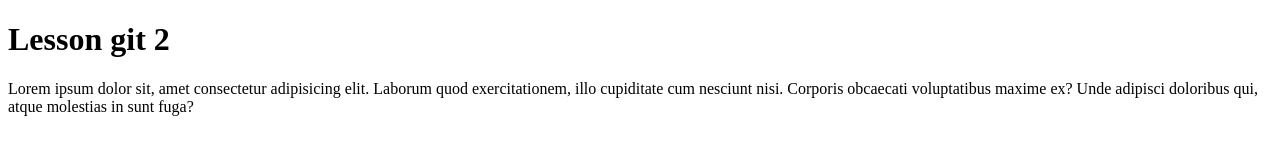
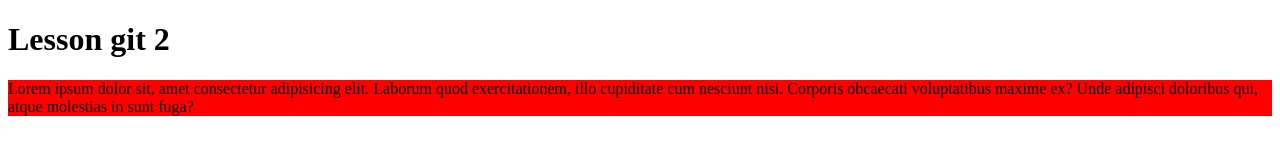
Before and after one commit to vetaluga/sec-rep, a plain HTML site: page index.html in a window 1280 px wide. Drawn offline with Linux system fonts and the light colour scheme.

Commit message:
add styles for p

```diff
--- a/index.html
+++ b/index.html
@@ -7,6 +7,6 @@
 </head>
 <body>
     <h1>Lesson git 2</h1>
-    <p>Lorem ipsum dolor sit, amet consectetur adipisicing elit. Laborum quod exercitationem, illo cupiditate cum nesciunt nisi. Corporis obcaecati voluptatibus maxime ex? Unde adipisci doloribus qui, atque molestias in sunt fuga?</p>
+    <p style="background: red;">Lorem ipsum dolor sit, amet consectetur adipisicing elit. Laborum quod exercitationem, illo cupiditate cum nesciunt nisi. Corporis obcaecati voluptatibus maxime ex? Unde adipisci doloribus qui, atque molestias in sunt fuga?</p>
 </body>
 </html>
```
